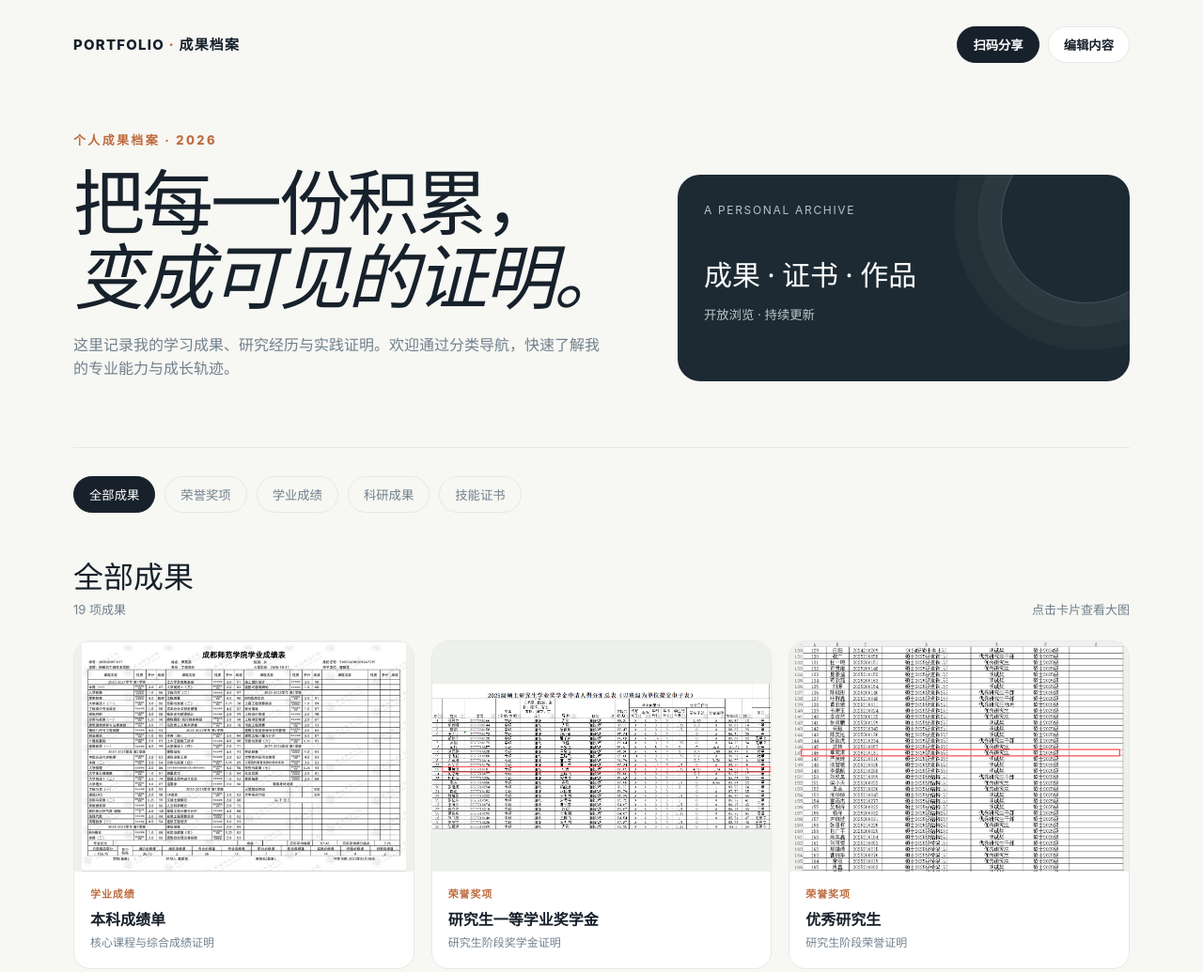
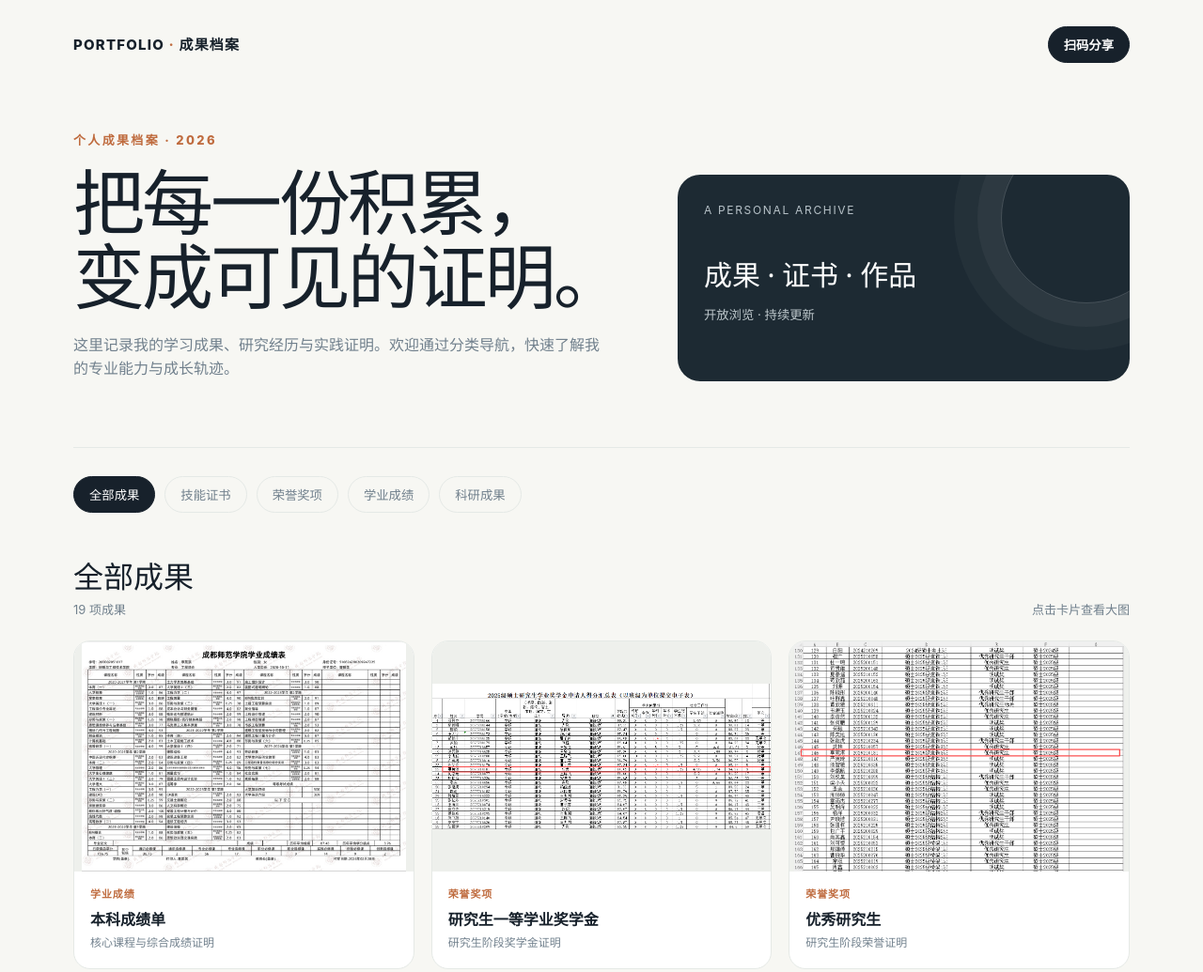
Before and after one commit to gwq924/portfolio, a plain HTML site: page index.html in a window 1280 px wide. Shown: the top 1035 px of the page at 94% size. Drawn offline with Linux system fonts and the light colour scheme.

Commit message:
Update index.html

```diff
--- a/index.html
+++ b/index.html
@@ -46,14 +46,14 @@
 </head>
 <body>
   <main class="shell">
-    <header class="topbar"><div class="brand">PORTFOLIO <span>·</span> 成果档案</div><div class="topbar-actions"><button class="edit share-btn" id="shareBtn">扫码分享</button><button class="edit" id="editBtn">编辑内容</button></div></header>
-    <section class="hero"><div><div class="eyebrow">个人成果档案 · 2026</div><h1>把每一份积累，<br><em>变成可见的证明。</em></h1><p>这里记录我的学习成果、研究经历与实践证明。欢迎通过分类导航，快速了解我的专业能力与成长轨迹。</p></div><div class="hero-card"><div class="label">A PERSONAL ARCHIVE</div><strong>成果 · 证书 · 作品</strong><small>开放浏览 · 持续更新</small></div></section>
+    <header class="topbar"><div class="brand">PORTFOLIO <span>·</span> 成果档案</div><div class="topbar-actions"><button class="edit share-btn" id="shareBtn">扫码分享</button><button class="edit" id="editBtn" style="display:none">编辑内容</button></div></header>
+    <section class="hero"><div><div class="eyebrow">个人成果档案 · 2026</div><h1>把每一份积累，<br><span class="upright">变成可见的证明。</span></h1><p>这里记录我的学习成果、研究经历与实践证明。欢迎通过分类导航，快速了解我的专业能力与成长轨迹。</p></div><div class="hero-card"><div class="label">A PERSONAL ARCHIVE</div><strong>成果 · 证书 · 作品</strong><small>开放浏览 · 持续更新</small></div></section>
     <div class="rule"></div><nav class="nav" id="nav"></nav>
     <section><div class="section-head"><div><h2 id="sectionTitle">全部成果</h2><p id="sectionMeta"></p></div><p>点击卡片查看大图</p></div><div class="grid" id="grid"></div></section>
     <footer class="footer"><span>Designed for a clearer first impression.</span><span class="status"><i class="dot"></i>资料持续更新中</span></footer>
   </main>
   <div class="overlay" id="previewOverlay"><div class="modal"><button class="modal-close" data-close="previewOverlay">×</button><div class="preview"><img id="previewImg" alt="成果预览"></div><div class="modal-copy"><div class="tag" id="previewTag"></div><h3 id="previewTitle"></h3><p id="previewDesc"></p><div class="modal-actions"><button class="arrow" id="prevBtn">← 上一项</button><button class="arrow" id="nextBtn">下一项 →</button></div></div></div></div>
-  <div class="overlay" id="editOverlay"><div class="modal"><button class="modal-close" data-close="editOverlay">×</button><div class="editor"><h3>编辑成果档案</h3><div class="field"><label>新增图片文件名（请先放入 dist/assets）</label><input id="fileName" placeholder="例如：实习证明.jpg"></div><div class="field"><label>成果名称</label><input id="fileTitle" placeholder="例如：寒假实习证明"></div><div class="field"><label>所属分类</label><select id="fileCategory"><option value="荣誉奖项">荣誉奖项</option><option value="学业成绩">学业成绩</option><option value="科研成果">科研成果</option><option value="技能证书">技能证书</option></select></div><button class="primary" id="addBtn">添加到档案</button><p class="hint">删除操作只影响当前浏览器中的档案数据，适合你后续自行维护内容。</p><div class="editor-list" id="editorList"></div></div></div></div>
+  <div class="overlay" id="editOverlay"><div class="modal"><button class="modal-close" data-close="editOverlay">×</button><div class="editor"><h3>编辑成果档案</h3><div class="field"><label>新增图片文件名（请先放入 dist/assets）</label><input id="fileName" placeholder="例如：实习证明.jpg"></div><div class="field"><label>成果名称</label><input id="fileTitle" placeholder="例如：寒假实习证明"></div><div class="field"><label>所属分类</label><select id="fileCategory"><option value="荣誉奖项">荣誉奖项</option><option value="学业成绩">学业成绩</option><option value="科研成果">科研成果</option><option value="技能证书">技能证书</option></select></div><button class="primary" id="addBtn">添加到档案</button><p class="hint">注意：这里的增删只保存在本机浏览器，不会改变线上页面。要更新线上内容，请修改 index.html 里的 seed 列表后用 tools/publish_github.py 重新发布。</p><div class="editor-list" id="editorList"></div></div></div></div>
   <div class="overlay" id="shareOverlay"><div class="modal share-modal"><button class="modal-close" data-close="shareOverlay">×</button><div class="share-body"><div class="eyebrow">SCAN TO VIEW</div><h3>扫码查看我的成果档案</h3><p class="sub">用手机相机或微信「扫一扫」即可打开完整页面</p><div class="qr-frame" id="qrFrame"><div class="qr-loading">二维码生成中…</div></div><div class="share-url"><code id="shareUrl">—</code><button class="copy" id="copyBtn">复制链接</button></div><div class="share-actions"><button class="primary" id="downloadQr">下载二维码</button><button class="arrow" id="printQr">打印二维码</button></div><p class="share-hint" id="shareHint"></p></div></div></div>
   <div class="toast" id="toast"></div>
   <script src="assets/qrlib.js"></script>
@@ -62,14 +62,24 @@
       ['本科-成绩单.jpg','本科成绩单','学业成绩','核心课程与综合成绩证明'],['研究生一等学业奖学金.png','研究生一等学业奖学金','荣誉奖项','研究生阶段奖学金证明'],['优秀研究生.png','优秀研究生','荣誉奖项','研究生阶段荣誉证明'],['本科-国家励志.jpg','国家励志奖学金','荣誉奖项','本科阶段国家励志奖学金'],['本科-二等奖学金.jpg','本科二等奖学金','荣誉奖项','本科阶段综合表现证明'],['本科-三等奖学金.jpg','本科三等奖学金','荣誉奖项','本科阶段综合表现证明'],['本科-三好学生.jpg','三好学生','荣誉奖项','本科阶段荣誉称号'],['本科-优秀共青团员.jpg','优秀共青团员','荣誉奖项','本科阶段荣誉称号'],['本科-水准测量比赛.jpg','水准测量比赛','科研成果','专业竞赛与实践成果'],['本科-毕设比赛.jpg','毕业设计比赛','科研成果','毕业设计成果证明'],['论文1.png','学术论文 · 01','科研成果','论文成果材料'],['论文2.png','学术论文 · 02','科研成果','论文成果材料'],['论文3.png','学术论文 · 03','科研成果','论文成果材料'],['发明专利.png','发明专利','科研成果','知识产权成果证明'],['实用新型专利.png','实用新型专利','科研成果','知识产权成果证明'],['工法.png','工法成果','科研成果','工程实践成果'],['6级.png','大学英语六级','技能证书','语言能力证明'],['4级.png','大学英语四级','技能证书','语言能力证明'],['计算机二级.jpg','全国计算机二级','技能证书','计算机应用能力证明']
     ];
     let items=JSON.parse(localStorage.getItem('archiveItems')||'null')||seed.map(x=>({file:x[0],title:x[1],cat:x[2],desc:x[3]}));let active='全部成果',current=0,viewItems=[];
-    const cats=['全部成果','荣誉奖项','学业成绩','科研成果','技能证书'];
+    const cats=['全部成果','技能证书','荣誉奖项','学业成绩','科研成果'];
     function renderNav(){nav.innerHTML=cats.map(c=>`<button class="${c===active?'active':''}" data-cat="${c}">${c}</button>`).join('');nav.querySelectorAll('button').forEach(b=>b.onclick=()=>{active=b.dataset.cat;render()})}
-    function render(){renderNav();viewItems=active==='全部成果'?items:items.filter(x=>x.cat===active);sectionTitle.textContent=active;sectionMeta.textContent=`${viewItems.length} 项成果`;grid.innerHTML=viewItems.length?viewItems.map((x,i)=>`<article class="card" data-i="${i}"><div class="thumb"><img src="assets/${encodeURIComponent(x.file)}" alt="${x.title}" onerror="this.style.display='none'"></div><div class="card-body"><div class="tag">${x.cat}</div><h3>${x.title}</h3><p>${x.desc}</p></div></article>`).join(''):'<div class="empty">这个分类暂时还没有成果，点击右上角“编辑内容”即可添加。</div>';grid.querySelectorAll('.card').forEach(c=>c.onclick=()=>openPreview(+c.dataset.i))}
+    function render(){renderNav();viewItems=active==='全部成果'?items:items.filter(x=>x.cat===active);sectionTitle.textContent=active;sectionMeta.textContent=`${viewItems.length} 项成果`;grid.innerHTML=viewItems.length?viewItems.map((x,i)=>`<article class="card" data-i="${i}"><div class="thumb"><img src="assets/${encodeURIComponent(x.file)}" alt="${x.title}" onerror="this.style.display='none'"></div><div class="card-body"><div class="tag">${x.cat}</div><h3>${x.title}</h3><p>${x.desc}</p></div></article>`).join(''):'<div class="empty">'+(isEmptyOwner()?'这个分类暂时还没有成果，点击右上角「编辑内容」即可添加。':'这个分类暂时还没有成果。')+'</div>';grid.querySelectorAll('.card').forEach(c=>c.onclick=()=>openPreview(+c.dataset.i))}
     function openPreview(i){current=i;const x=viewItems[i];previewImg.src='assets/'+encodeURIComponent(x.file);previewTag.textContent=x.cat;previewTitle.textContent=x.title;previewDesc.textContent=x.desc;previewOverlay.classList.add('show')}
     function step(n){if(!viewItems.length)return;current=(current+n+viewItems.length)%viewItems.length;openPreview(current)}
     function renderEditor(){editorList.innerHTML=items.map((x,i)=>`<div class="edit-row"><span>${x.title}<small style="color:#9aa3a8"> · ${x.cat}</small></span><button class="danger" data-del="${i}">删除</button></div>`).join('');editorList.querySelectorAll('[data-del]').forEach(b=>b.onclick=()=>{items.splice(+b.dataset.del,1);save();renderEditor();render()})}
     function save(){localStorage.setItem('archiveItems',JSON.stringify(items))}
     editBtn.onclick=()=>{renderEditor();editOverlay.classList.add('show')};addBtn.onclick=()=>{if(!fileName.value.trim()||!fileTitle.value.trim())return;items.unshift({file:fileName.value.trim(),title:fileTitle.value.trim(),cat:fileCategory.value,desc:'个人成果档案材料'});save();fileName.value='';fileTitle.value='';renderEditor();render()};prevBtn.onclick=()=>step(-1);nextBtn.onclick=()=>step(1);document.querySelectorAll('[data-close]').forEach(b=>b.onclick=()=>document.getElementById(b.dataset.close).classList.remove('show'));document.querySelectorAll('.overlay').forEach(o=>o.onclick=e=>{if(e.target===o)o.classList.remove('show')});render();
+    /* ---------------- 仅本人可编辑（其他人看不到“编辑内容”） ---------------- */
+    const OWNER_KEY='guwanqi2026';
+    function isEmptyOwner(){return localStorage.getItem('archiveOwner')==='1'}
+    function unlockOwner(){editBtn.style.display=''}
+    if(isEmptyOwner())unlockOwner();
+    if(location.hash==='#edit'){
+      const k=window.prompt('请输入编辑密码（仅本人使用）');
+      if(k!==null&&k.trim()===OWNER_KEY){localStorage.setItem('archiveOwner','1');unlockOwner();window.alert('编辑模式已开启，这台设备下次打开会自动显示「编辑内容」。');}
+      else if(k!==null){window.alert('密码不正确。');}
+    }
     /* ---------------- 扫码分享 ---------------- */
     (function(){
       const frame=document.getElementById('qrFrame'),urlEl=document.getElementById('shareUrl'),
```
